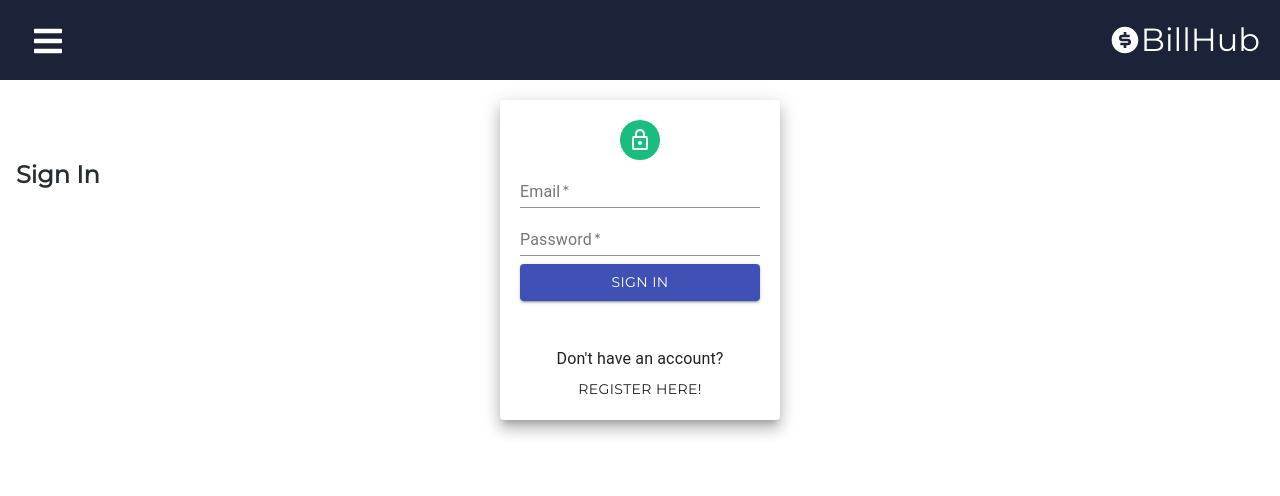
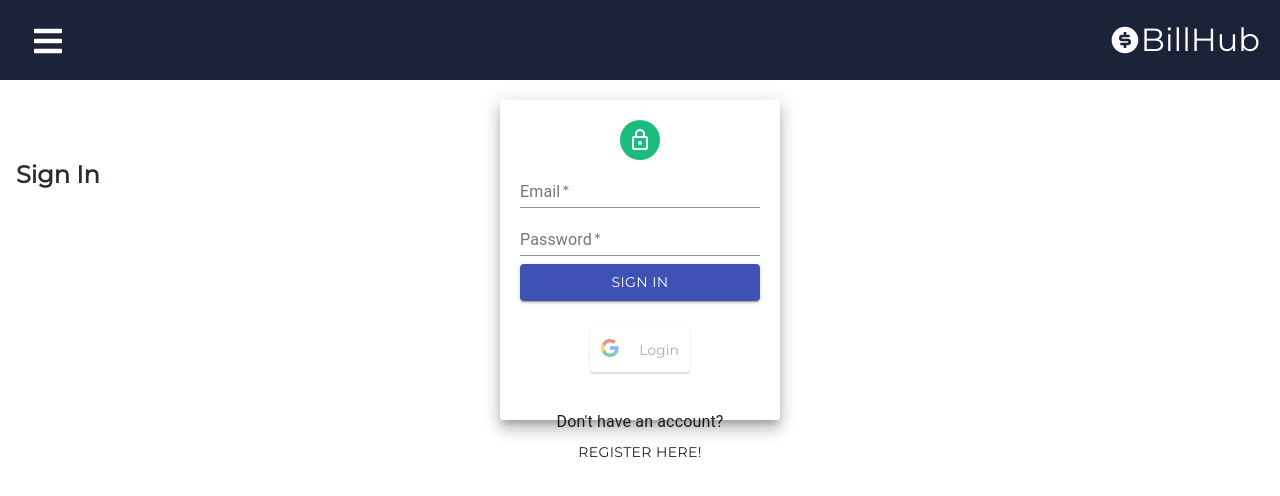
Before and after one commit to colinkirkby/Billhub, a React (Create React App) app in the folder frontend/: page /login in a window 1280 px wide. Shown: the top 496 px of the page. Built offline with nearby package versions, Linux system fonts and the light colour scheme.

Commit message:
adding Google SignIn - FrontEnd

```diff
--- a/frontend/package.json
+++ b/frontend/package.json
@@ -25,6 +25,7 @@
     "react-scripts": "^4.0.3",
     "react-select": "^4.2.1",
     "react-spring": "^9.0.0-rc.3",
+    "react-table": "^7.6.3",
     "styled-components": "^5.2.1",
     "use-places-autocomplete": "^1.9.1",
     "web-vitals": "^1.0.1"
--- a/frontend/src/components/login/login.js
+++ b/frontend/src/components/login/login.js
@@ -2,7 +2,8 @@ import React, {Component, useState} from 'react'
 import { Grid,Paper, Avatar, TextField, Button, Typography } from '@material-ui/core'
 import LockOutlinedIcon from '@material-ui/icons/LockOutlined';
 import '../../components/pages/General.css';
-
+import axios from 'axios';
+import GoogleLogin from 'react-google-login';
 // import Signuppage from '../pages/Signuppage';
 // import { Redirect, Route } from "react-router-dom";
 // import FormControlLabel from '@material-ui/core/FormControlLabel';
@@ -110,6 +111,34 @@ class loginUserComponent extends Component{
                 </form>
 
                 <br/>
+                <div style={{display: 'flex',  justifyContent:'center', alignItems:'center'}}>
+                <GoogleLogin
+                        clientId="896111746806-t9h64076lkejcuv9qt5v99k7o534vt3c.apps.googleusercontent.com"
+                        buttonText="Login"
+                        onSuccess={function (googleUser) {
+                          const token = googleUser.getAuthResponse().id_token;
+                          axios.post('http://localhost:8080/homepage/verify', token, {
+                            "headers": {
+                              "content-type": "application/json",
+                              },
+                          })
+                          .then(function (response) {
+                            window.location.replace('/homepage');
+                            console.log(response);
+                          })
+                          .catch(function (error) {
+
+                            console.log(error)
+                          })
+                        }}
+                          onFailure={function() {
+                            console.log("Error")
+                          }}
+                          cookiePolicy={'single_host_origin'}
+                      />
+                      </div>
+
+                <br/>
                 <br/>
 
                 <Typography align = 'center'> Don't have an account?
```
Also changed, not shown: 1 other file (tests, documents, lock files or other folders).
